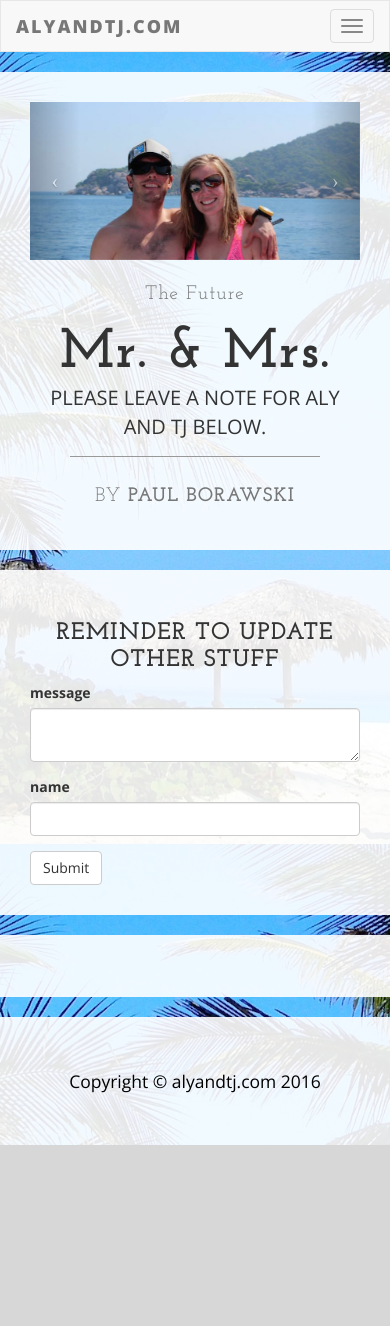
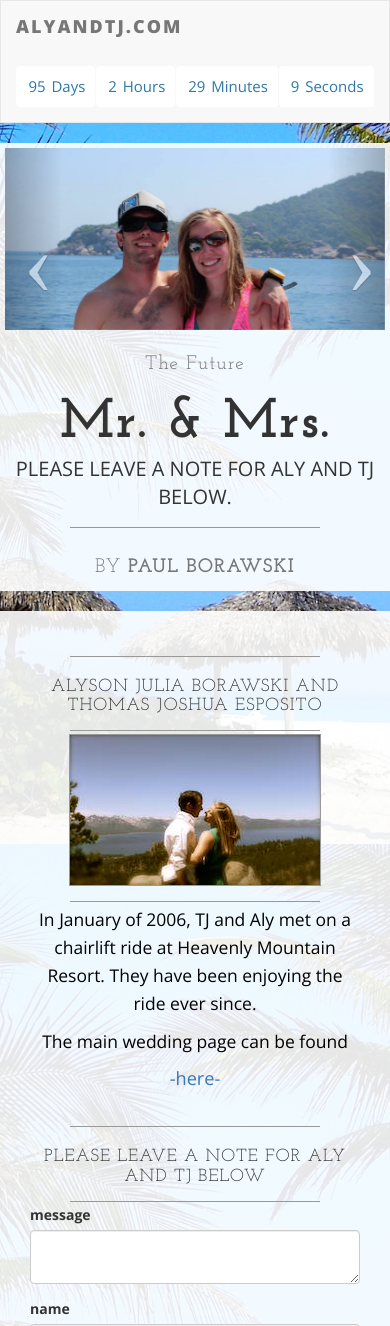
Before and after one commit to iAmNawa/alyandtj.com, a website: page public/index.html in a window 390 px wide. Shown: the top 1326 px of the page. Before the commit the page ends 1145 px from the top, so only its background shows below. Drawn offline with nearby package versions, Linux system fonts and the light colour scheme; no server answers.

Commit message:
fully working website

```diff
--- a/alyandtj.js
+++ b/alyandtj.js
@@ -69,4 +69,4 @@ require('browserify')()
 //db.createReadStream().on('data', function(data){
 //  console.log(data)
 //})
-//db.del('1470639164956')
+//db.del('1470639167557')
--- a/public/css/business-casual.css
+++ b/public/css/business-casual.css
@@ -51,6 +51,10 @@ hr {
     text-transform: uppercase;
     font-weight: 400;
     letter-spacing: 3px;
+}
+
+.navbar-toggle {
+  display: none;
 }
 
 .img-full {
@@ -112,6 +116,15 @@ footer p {
     padding: 50px 0;
 }
 
+.hear {
+  font-size: 1.3em;
+}
+
+.icon-next, .icon-prev {
+  font-size: 90px !important;
+  margin-top: -21px !important;
+}
+
 /* COUNTDOWN TIMER */
 
 #clockdiv {
@@ -125,7 +138,7 @@ footer p {
   -ms-flex-pack: space-around;
   justify-content: space-around;
   padding: 15px 0px;
-  font-size: 25px;
+  font-size: 15px;
 }
 
 .clockNumber {
@@ -153,7 +166,7 @@ footer p {
   align: center;
 }
 
-@media screen and (min-width:768px) {
+@media screen and (min-width:575px) {
     .brand {
         display: inherit;
         margin: 0;
@@ -222,7 +235,21 @@ footer p {
         table-layout: fixed;
         font-size: 1.25em;
     }
+
+    #clockdiv {
+      font-size: 25px;
+    }
+
 }
+
+#noPadding {
+  padding: 5px 5px 0px 5px;
+}
+
+#noPadding2 {
+  padding: 0px;
+}
+
 
 @media screen and (min-width:1200px) {
     .box:after {
--- a/public/dot.js
+++ b/public/dot.js
@@ -2644,18 +2644,16 @@ module.exports = function (state) {
             href:'/'
           }, 'alyandtj.com')
         ]),
-        h('.collapse.navbar-collapse.timer#bs-example-navbar-collapse-1', [
           h('#clockdiv', [
             h('#clockElement', [h('span.days.clockNumber', state.days +''), ' Days']),
             h('#clockElement', [h('span.hours.clockNumber', state.hours+''), ' Hours']),
             h('#clockElement', [h('span.minutes.clockNumber', state.mins+''), ' Minutes']),
             h('#clockElement', [h('span.seconds.clockNumber', state.secs+''), ' Seconds']),
           ])
-        ])
       ])
     ]),
     h('.container', [
-      h('.row.box', h('.col-lg-12.text-center', [
+      h('#noPadding.row.box', h('#noPadding2.col-lg-12.text-center', [
         h('#carousel-example-generic.carousel.slide', [
           h('ol.carousel-indicators.hidden-xs', [
             h('li.generic.active', {'data-target':'#carousel-example-generic', 'data-slide-to':'0'}),
@@ -2697,7 +2695,21 @@ module.exports = function (state) {
       ])),
       h('.row.box', [
         h('.col-lg-12.text-center', [
-          h('h3', 'reminder to update other stuff')
+          h('hr.tagline-divider'),
+          h('h2.intro-text.text-center', 'Alyson Julia Borawski and Thomas Joshua Esposito'),
+          h('hr.tagline-divider'),
+          h('img.img-responsive.img-border.img-left', {src:'/img/alytj.jpeg'}),
+          h('hr.tagline-divider.visible-xs'),
+          h('p', 'In January of 2006, TJ and Aly met on a chairlift ride at Heavenly Mountain Resort. They have been enjoying the ride ever since.'),
+          h('p', 'The main wedding page can be found'),
+          h('a.hear', {
+            href:'https://www.theknot.com/us/aly-borawski-and-tj-esposito-nov-2016'},
+            '-here-'),
+          h('br'),
+          h('br'),
+          h('hr.tagline-divider'),
+          h('h2.intro-text.text-center', 'Please leave a note for Aly and TJ below'),
+          h('hr.tagline-divider')
         ]),
         h('.col-lg-12', [
           h('.form-group', [
@@ -2719,8 +2731,8 @@ module.exports = function (state) {
         h('.col-lg-12', state.msgs.map( function(msg){
           var msg = msg.split(':::')
           return h('div', [
-            h('h3', msg[1]),
-            h('p', 'by: ' + msg[0]),
+            h('h4', msg[1]),
+            h('p', '- ' + msg[0]),
             h('hr')
           ])
         })),
```
Also changed, not shown: public/roughdraft.html (+1 -2 lines), src/views/home.js (+18 -6 lines), 15 other files.
